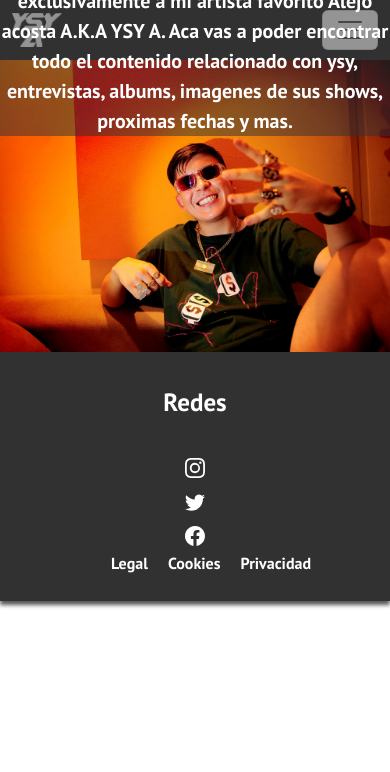
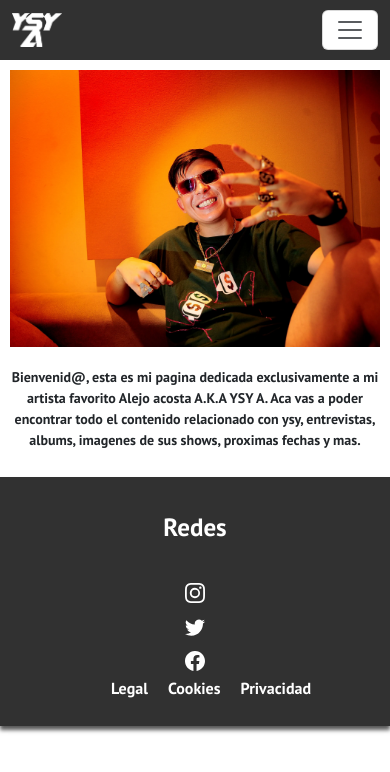
Before and after one commit to Alvarop-cpu/PF-Pratissoli, a website: page index.html in a window 390 px wide. Drawn offline with nearby package versions, Linux system fonts and the light colour scheme.

Commit message:
cambios esteticos y responsive

```diff
--- a/index.html
+++ b/index.html
@@ -38,8 +38,9 @@
     <header>
       <div class="image-container">
         <img src="./Recursos/ysyInicio.webp" alt="salto">
-        <p class="text-center"> Bienvenid@, esta es mi pagina dedicada exclusivamente a mi artista favorito Alejo acosta A.K.A YSY A.
-          Aca vas a poder encontrar todo el contenido relacionado con ysy, entrevistas, albums, imagenes de sus shows, proximas fechas y mas.</p>
+        <p> Bienvenid@, esta es mi pagina dedicada exclusivamente a mi artista favorito Alejo acosta A.K.A YSY A.
+          Aca vas a poder encontrar todo el contenido relacionado con ysy, entrevistas, albums, imagenes de sus shows, proximas fechas y mas.
+        </p>
       </div>
     </header>
     <main>
--- a/scss/main.scss
+++ b/scss/main.scss
@@ -14,21 +14,36 @@
     width: 100%;
     height: auto;
 }
+
 .image-container {
-    position: relative;
-    width: 100%;
-    max-width: 2000px;
+    max-width: 100%;
+    margin: 0 auto;
+    padding: 20px;
+
     img {
-      width: 100%;
-      height: auto;
-      display: block;
+    max-width: 100%;
+    height: auto;
     }
 
     p {
-      position: absolute;
-      bottom: 200px;
-      background-color: rgba(53, 51, 51, 0.522);
-      color: white;
-      font-size: 20px;
+    text-align: center;
+    font-size: 16px;
+    line-height: 1.5;
+    margin-top: 10px;
     }
   }
+
+  // Media query para 414x896
+  @media screen and (max-width: 414px) {
+    .image-container {
+      padding: 10px;
+
+      img {
+        margin-bottom: 10px;
+      }
+
+      p {
+        font-size: 14px;
+      }
+    }
+  }
--- a/scss/secciones/_responsive.scss
+++ b/scss/secciones/_responsive.scss
@@ -99,3 +99,16 @@
         margin: 20px;
         padding: 20px; }
       }
+      @media screen and (max-width: 414px) {
+        .image-container {
+          padding: 10px;
+
+          img {
+            margin-bottom: 10px;
+          }
+
+          p {
+            font-size: 14px;
+          }
+        }
+      }
```
Also changed, not shown: css/style.css.
